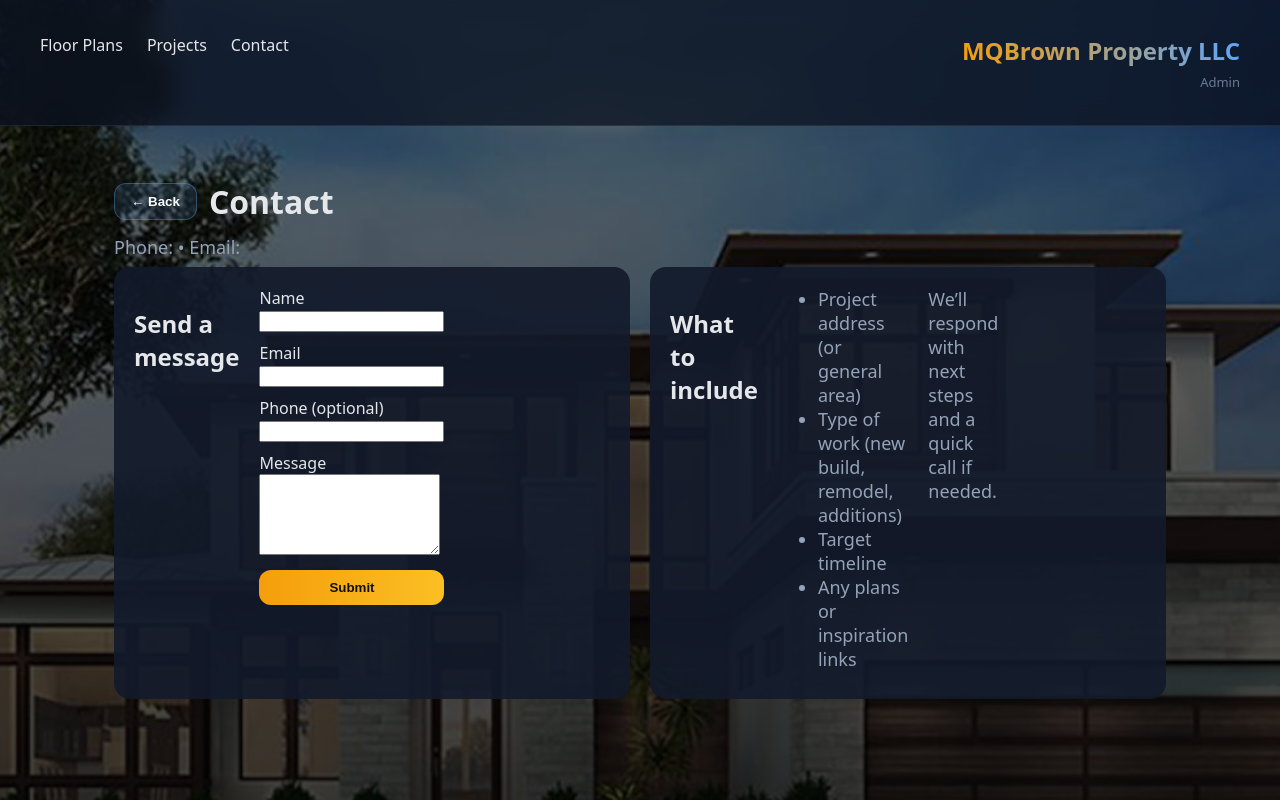
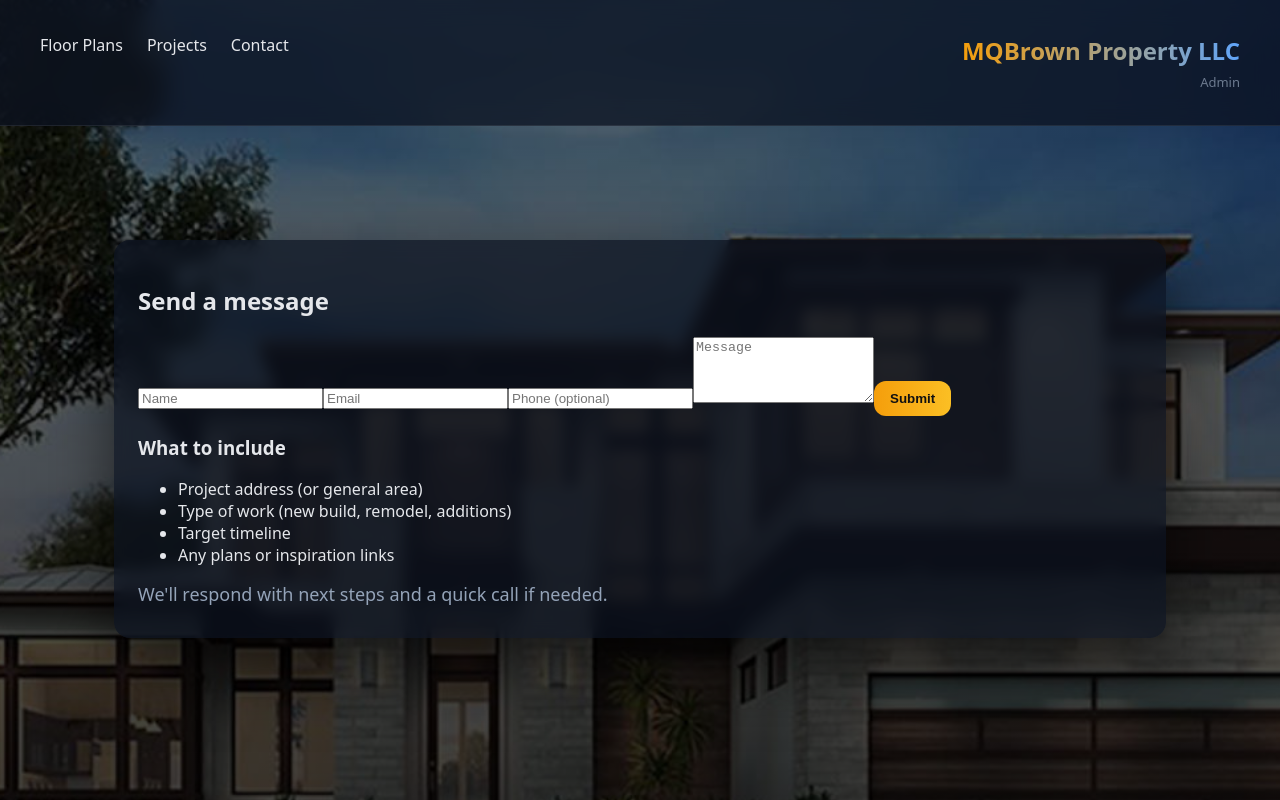
Before and after one commit to MQBrown/MelWebsiteRepo, a React (Vite) app: page /contact in a window 1280 px wide. Shown: the top 800 px of the page. Built offline with nearby package versions, Linux system fonts and the light colour scheme.

Commit message:
Refactor Contact component and update form structure
Refactor Contact component to simplify form handling and layout.

```diff
--- a/src/pages/Contact.jsx
+++ b/src/pages/Contact.jsx
@@ -1,81 +1,49 @@
-import React, { useState } from 'react'
-import BackButton from "./BackButton";
 
-export default function Contact({ settings }){
-  const s = settings || {}
-  const [form, setForm] = useState({ name:'', email:'', phone:'', message:'' })
-  const [status, setStatus] = useState(null)
-  const [busy, setBusy] = useState(false)
+import React from "react";
 
-  const onChange = (e)=> setForm(prev=>({ ...prev, [e.target.name]: e.target.value }))
-
-  const submit = async (e)=>{
-    e.preventDefault()
-    setBusy(true)
-    setStatus(null)
-    try{
-      const res = await fetch('/api/contact',{
-        method:'POST',
-        headers:{'Content-Type':'application/json'},
-        body: JSON.stringify(form)
-      })
-      if(!res.ok) throw new Error('Request failed')
-      setStatus('Thanks! We received your message and will follow up.')
-      setForm({ name:'', email:'', phone:'', message:'' })
-    }catch(err){
-      setStatus('Sorry — something went wrong. Please email or call us directly.')
-    }finally{
-      setBusy(false)
-    }
-  }
+export default function Contact({ settings }) {
+  const s = settings || {};
 
   return (
     <main className="container">
 
-      <div style={{display:"flex", gap:12, alignItems:"center", marginBottom:12}}>
-        <BackButton fallback="/" />
-        <h1 style={{margin:0}}>Contact</h1>
-      </div>
-      <p className="sub">Phone: <strong>{s.phone}</strong> • Email: <strong>{s.email}</strong></p>
+      <section className="hero section contact-layout">
 
-      <section className="grid">
-        <div className="card half">
+        {/* LEFT: FORM */}
+        <div className="contact-left">
           <h2>Send a message</h2>
-          <form onSubmit={submit}>
-            <div style={{display:'grid',gap:10}}>
-              <div>
-                <label>Name</label>
-                <input className="input" name="name" value={form.name} onChange={onChange} required />
-              </div>
-              <div>
-                <label>Email</label>
-                <input className="input" name="email" type="email" value={form.email} onChange={onChange} required />
-              </div>
-              <div>
-                <label>Phone (optional)</label>
-                <input className="input" name="phone" value={form.phone} onChange={onChange} />
-              </div>
-              <div>
-                <label>Message</label>
-                <textarea name="message" rows="5" value={form.message} onChange={onChange} required />
-              </div>
-              <button className="btn" disabled={busy}>{busy ? 'Sending…' : 'Submit'}</button>
-              {status ? <p className="sub">{status}</p> : null}
-            </div>
-          </form>
+
+          <input className="input" placeholder="Name" />
+          <input className="input" placeholder="Email" />
+          <input className="input" placeholder="Phone (optional)" />
+
+          <textarea
+            className="input"
+            rows="4"
+            placeholder="Message"
+          />
+
+          <button className="btn">Submit</button>
         </div>
 
-        <div className="card half">
-          <h2>What to include</h2>
-          <ul className="sub">
+        {/* RIGHT: INFO */}
+        <div className="contact-right">
+          <h3>What to include</h3>
+
+          <ul>
             <li>Project address (or general area)</li>
             <li>Type of work (new build, remodel, additions)</li>
             <li>Target timeline</li>
             <li>Any plans or inspiration links</li>
           </ul>
-          <p className="sub">We’ll respond with next steps and a quick call if needed.</p>
+
+          <p className="sub">
+            We'll respond with next steps and a quick call if needed.
+          </p>
         </div>
+
       </section>
+
     </main>
-  )
+  );
 }
```
